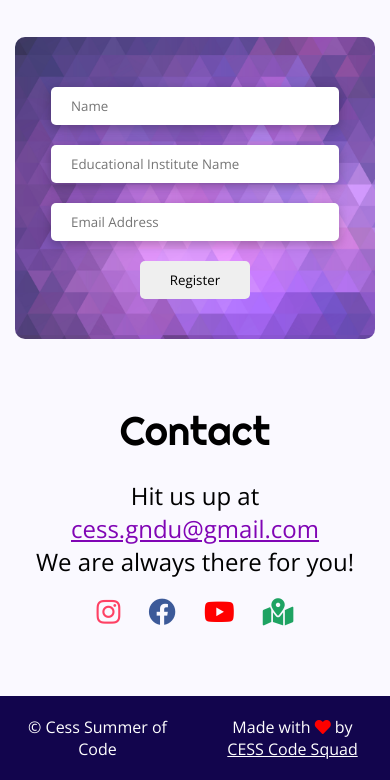
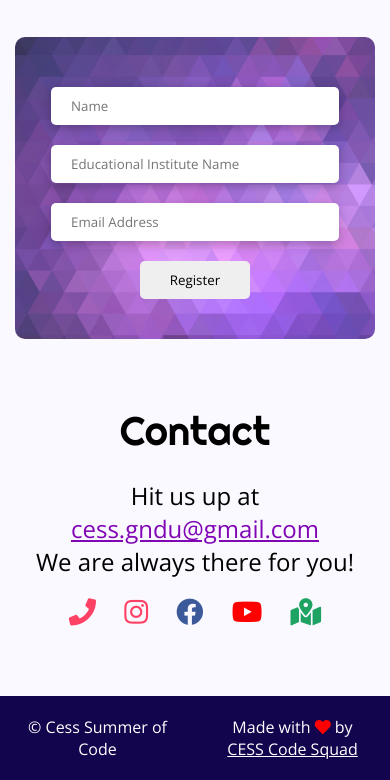
Before and after one commit to cessorg/Cess-Summer-of-Code-Website, a plain HTML site: page index.html in a window 390 px wide. Shown: the part 3045-3825 px from the top of the page. Drawn offline with nearby package versions, Linux system fonts and the light colour scheme.

Commit message:
phone number added

```diff
--- a/index.html
+++ b/index.html
@@ -218,6 +218,8 @@
         <a href="mailto:cess.gndu@gmail.com?Subject=Hello%20Cess" target="_top" style="color:#8005b5">cess.gndu@gmail.com</a></a><br />
         We are always there for you!
         <div class="social-links" style="padding-top:15px;font-size:1.7rem;">
+          <a href="tel:9855866070" target="__blank"><i class="fas fa-phone" style="text-decoration:none;color:#fe4164;"></i></a>
+          &nbsp;&nbsp;
           <a href="https://www.instagram.com/cess.gndu/" target="__blank"><i class="fab fa-instagram" style="text-decoration:none;color:#fe4164;"></i></a>
           &nbsp;&nbsp;
           <a href="https://www.facebook.com/gnducess/" target="__blank"><i class="fab fa-facebook" style="text-decoration:none;color:#3c5a99;"></i></a>
```
